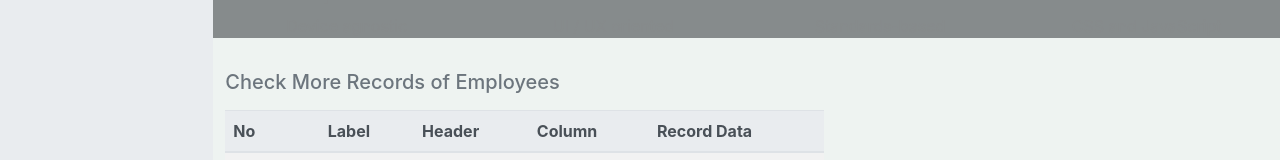
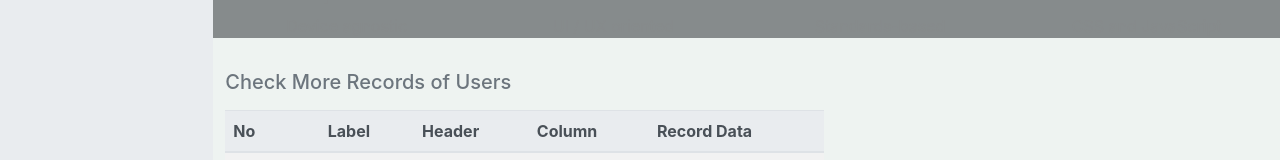
Before and after one commit to samraalmas6/lms-frontend, a React (Create React App) app in the folder lms-ui/: page / in a window 1280 px wide. Shown: the part 618-778 px from the top of the page. Built offline with nearby package versions, Linux system fonts and the light colour scheme.

Commit message:
Some modification done

```diff
--- a/lms-ui/src/components/pages/Dashboard.js
+++ b/lms-ui/src/components/pages/Dashboard.js
@@ -118,7 +118,7 @@ const Dashboard = () => {
       <div class="row ">
         <div class="col-lg-7 col-md-6 col-sm-12">
           <h5 class="mt-3 mb-3 text-secondary">
-            Check More Records of Employees
+            Check More Records of Users
           </h5>
           <div class="table-responsive">
             <table class="table table-striped">
--- a/lms-ui/src/components/pages/Sidebar.js
+++ b/lms-ui/src/components/pages/Sidebar.js
@@ -26,7 +26,7 @@ const Sidebar = () => {
           <ul class="list-unstyled flex-column pl-3 collapse" id="submenu1">
             <li class="nav-item mb-2 ">
               <a class="nav-link text-secondary" href="">
-              Overbiew
+              Overview
               </a>
             </li>
             <li class="nav-item mb-2 ">
@@ -55,7 +55,7 @@ const Sidebar = () => {
           <ul class="list-unstyled flex-column pl-3 collapse" id="submenu2">
             <li class="nav-item mb-2 ">
               <a class="nav-link text-secondary" href="">
-                Overbiew
+                Overview
               </a>
             </li>
             <li class="nav-item mb-2 ">
```
